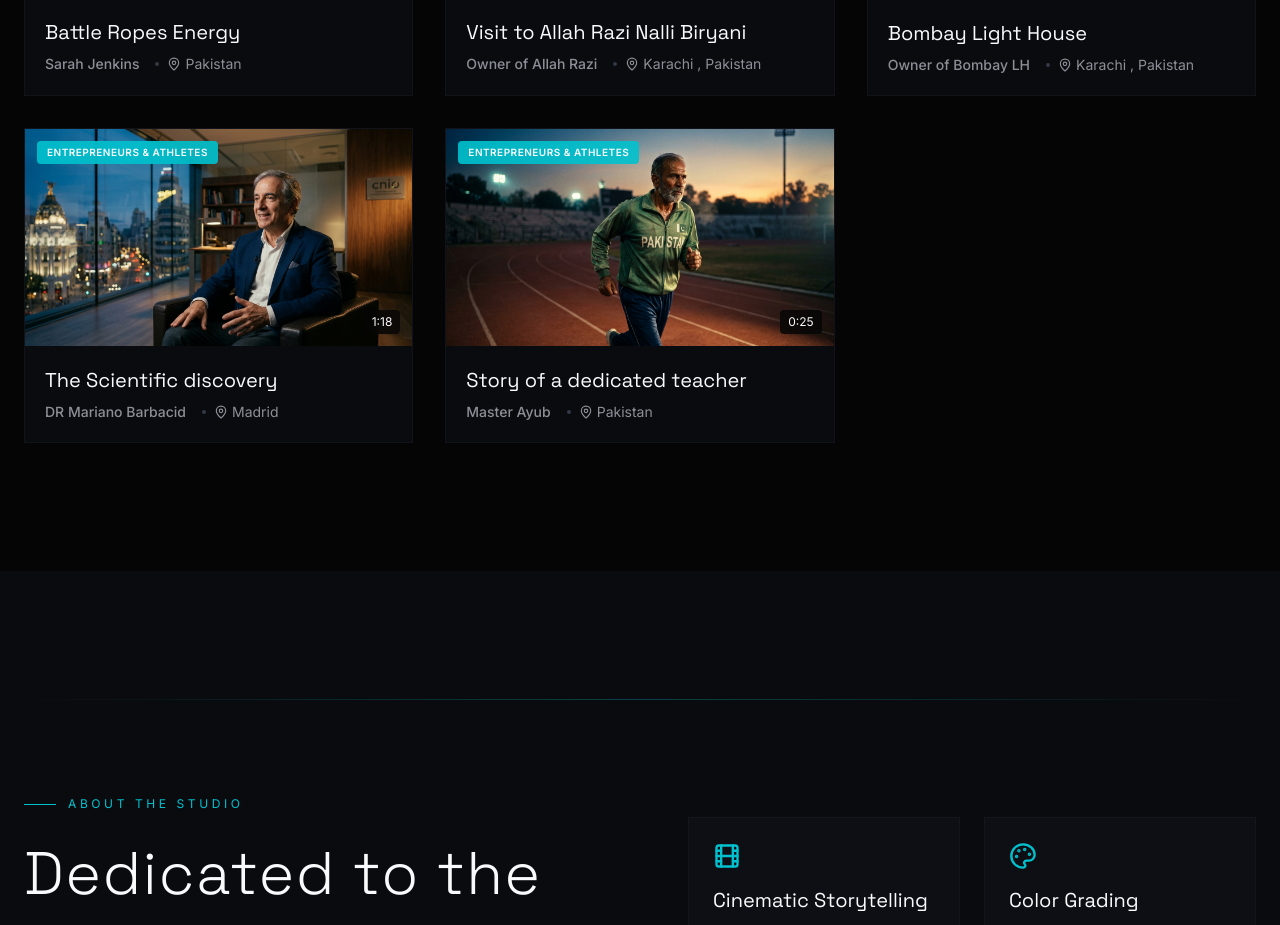
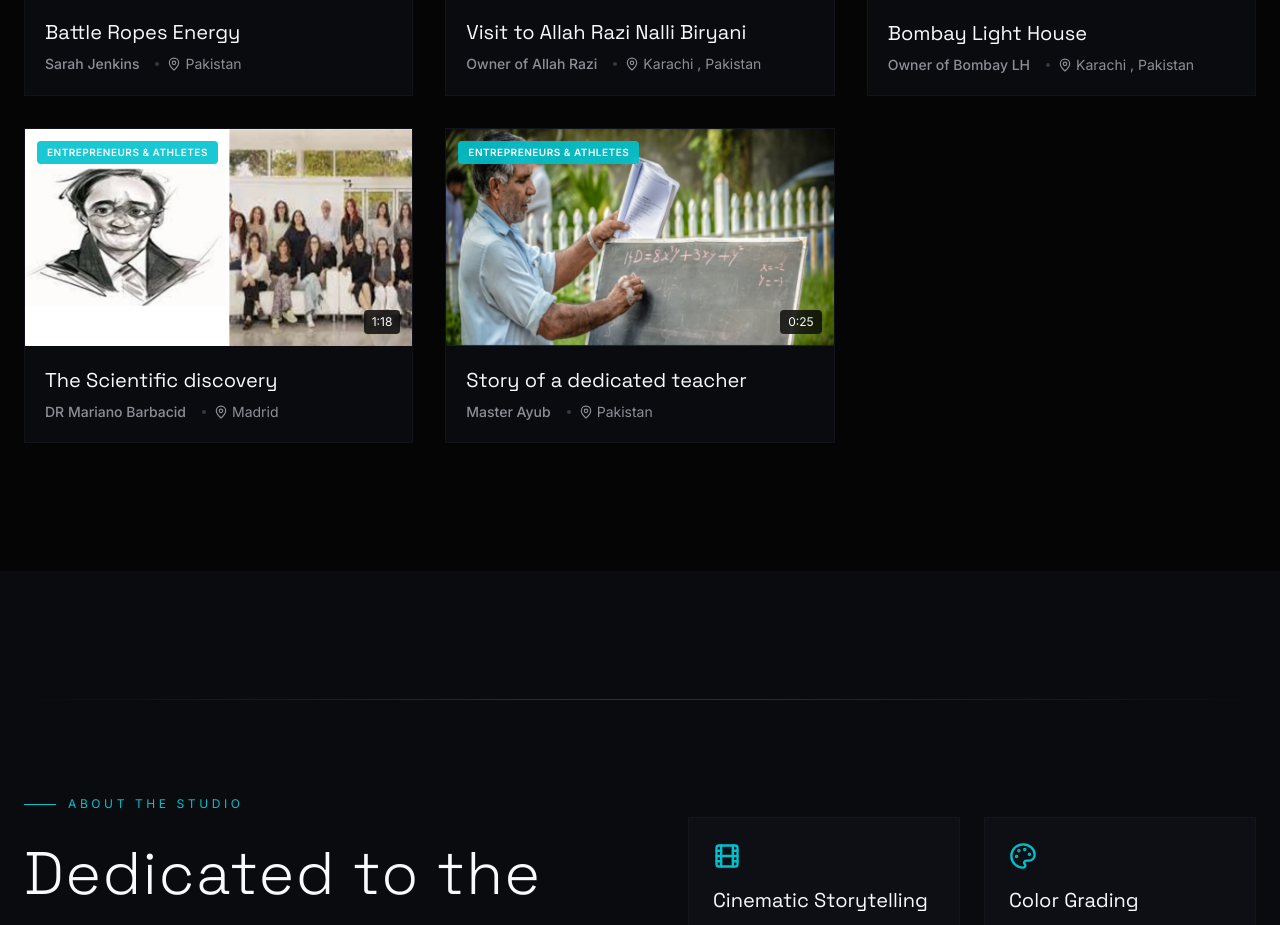
Before and after one commit to Zain-The-Coder/Insigio_Editz, a Next.js app: page / in a window 1280 px wide. Shown: the part 2500-3425 px from the top of the page. Built offline with nearby package versions, Linux system fonts and the light colour scheme.

Commit message:
images added

```diff
--- a/src/data/portfolio.ts
+++ b/src/data/portfolio.ts
@@ -144,7 +144,7 @@ export const portfolioItems: PortfolioItem[] = [
     location: "Madrid",
     duration: "1:18",
     category: "entrepreneurs-athletes",
-    thumbnail: "/images/thumbnail-ent-1.jpg",
+    thumbnail: "/images/dr.png",
     driveUrl: "https://drive.google.com/file/d/1JCEgxOjJdPjbGMV7YM-Zr4f3BRIp-ddf/preview",
   },
   {
@@ -154,7 +154,7 @@ export const portfolioItems: PortfolioItem[] = [
     location: "Pakistan",
     duration: "0:25",
     category: "entrepreneurs-athletes",
-    thumbnail: "/images/thumbnail-ent-2.jpg",
+    thumbnail: "/images/master_ayub.png",
     driveUrl: "https://drive.google.com/file/d/1BuiNKpjw0FPpe_A9aQGM-DsXNQgPNfko/preview",
   },
 ];
```
Also changed, not shown: public/images/dr.png (added), public/images/master_ayub.png (added).
